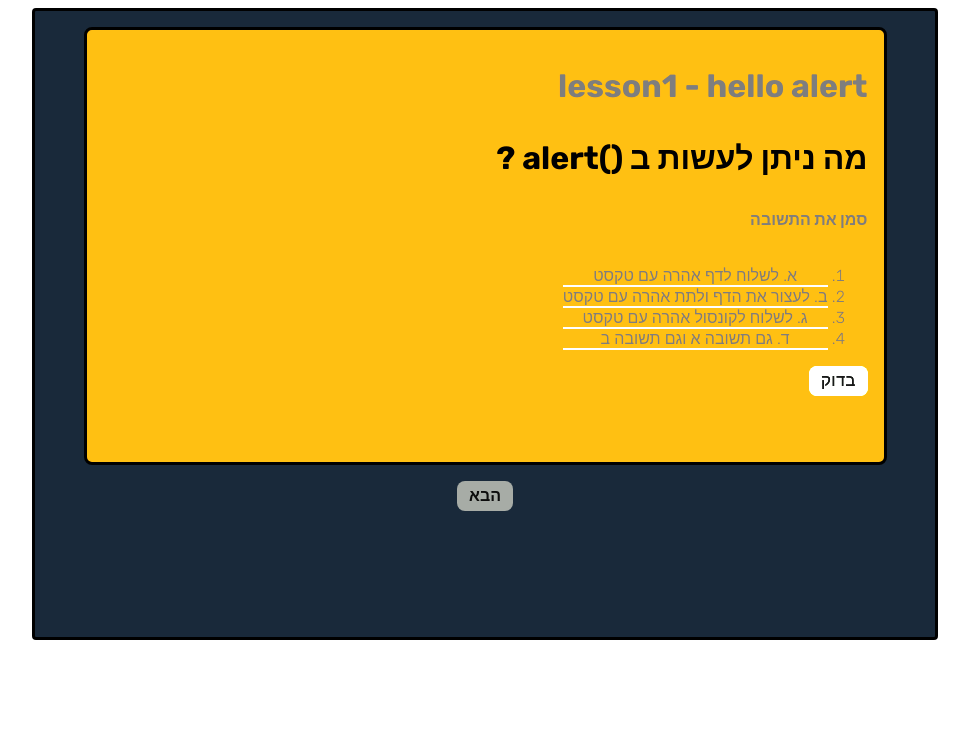
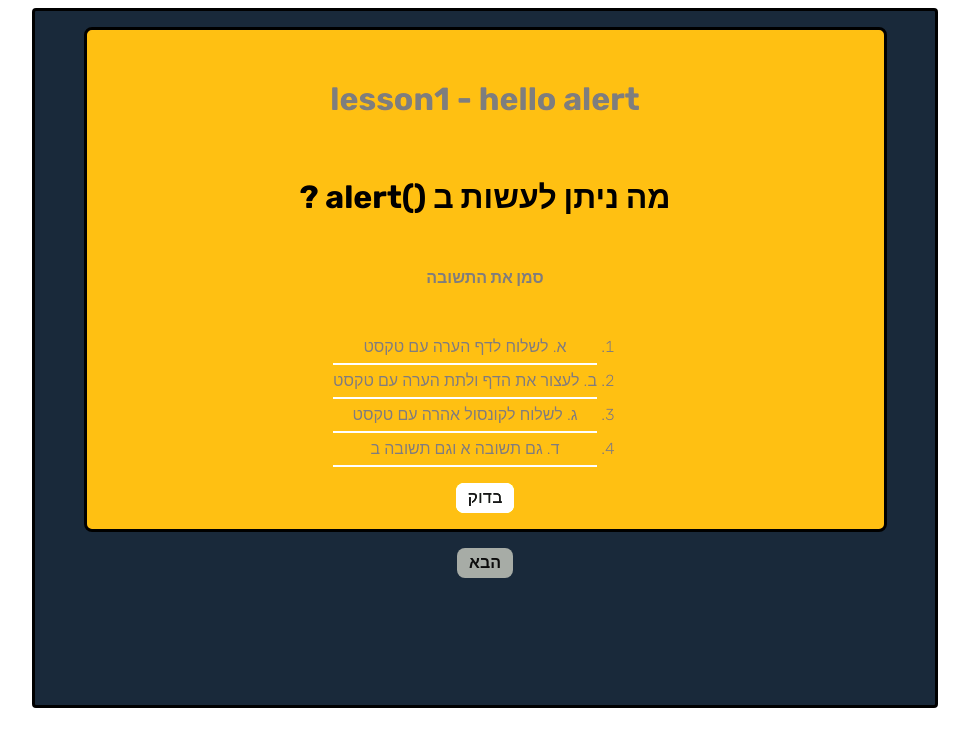
Before and after one commit to ZivShabi/-------------------, a plain HTML site: page index.html in a window 1280 px wide. Both pictures are taken after a click on the button "התחל". Shown: the whole page, without its empty margins (155-1124 px from the left). Drawn offline with Linux system fonts and the light colour scheme.

Commit message:
שינוי

```diff
--- a/part1.js
+++ b/part1.js
@@ -56,8 +56,8 @@ export const objPart1 = {
     options: [
 
 
-        'א. לשלוח לדף אהרה עם טקסט',
-        'ב. לעצור את הדף ולתת אהרה עם טקסט',
+        'א. לשלוח לדף הערה עם טקסט',
+        'ב. לעצור את הדף ולתת הערה עם טקסט',
         'ג. לשלוח לקונסול אהרה עם טקסט',
         'ד. גם תשובה א וגם תשובה ב',
 
--- a/style.css
+++ b/style.css
@@ -30,9 +30,10 @@
 
 
 .flex .column {
+    width: 85%;
     display: flex;
     flex-direction: column;
-    align-items: flex-start;
+    align-items: center;
     text-align: center;
     position: relative;
     margin: 1em auto;
@@ -41,9 +42,9 @@
     color: rgb(63, 63, 63);
     filter: brightness(2);
     padding: 16px 16px;
-    width: 85%;
     min-height: 400px;
     border: 3px solid black;
+    line-height: 2;
 }
 
 
```
